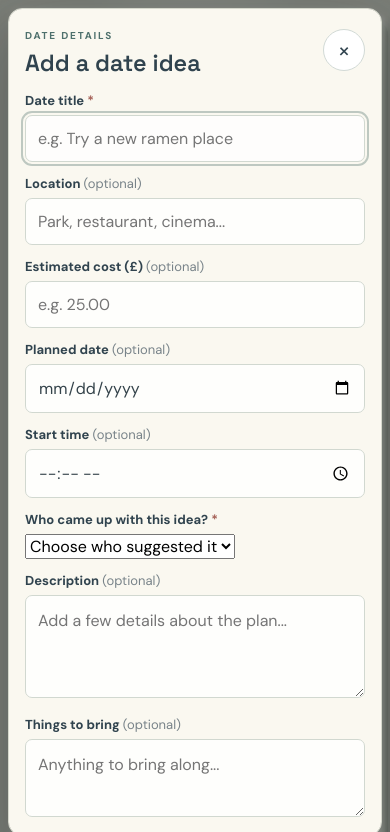
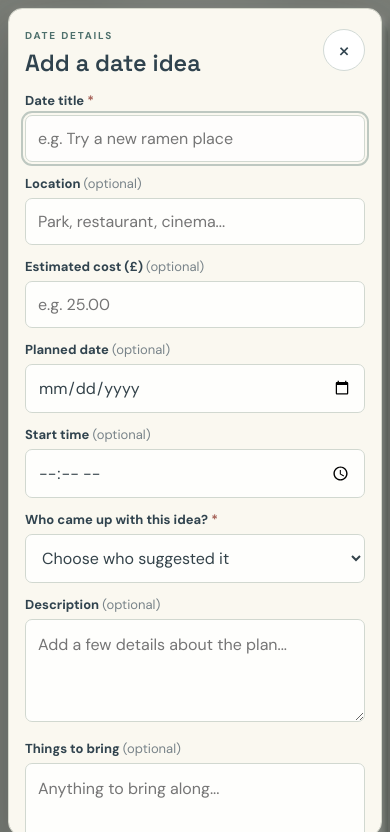
Before and after one commit to eyebagz/DateIdeaNoteTake, a plain HTML site: page index.html in a window 390 px wide. Both pictures are taken after a click on the button "＋ Yoohoo! Add a date idea here..". Shown: the top 832 px of the page. Drawn offline with nearby package versions, Linux system fonts and the light colour scheme.

Commit message:
Add files via upload

```diff
--- a/css/style.css
+++ b/css/style.css
@@ -623,7 +623,8 @@ a { color: inherit; text-decoration: none; }
 }
 
 .paper-dialog input:not([type=hidden]),
-.paper-dialog textarea {
+.paper-dialog textarea,
+.paper-dialog select {
   width: 100%;
   min-width: 0;
   padding: 11px 12px;
@@ -640,7 +641,8 @@ a { color: inherit; text-decoration: none; }
 }
 
 .paper-dialog input:focus,
-.paper-dialog textarea:focus {
+.paper-dialog textarea:focus,
+.paper-dialog select:focus {
   outline: 2px solid rgba(78,112,108,.35);
   outline-offset: 2px;
 }
@@ -993,7 +995,8 @@ a { color: inherit; text-decoration: none; }
   }
 
   .paper-dialog input:not([type=hidden]),
-  .paper-dialog textarea {
+  .paper-dialog textarea,
+  .paper-dialog select {
     min-height: 44px;
     padding: 12px;
     font-size: 16px;
```
